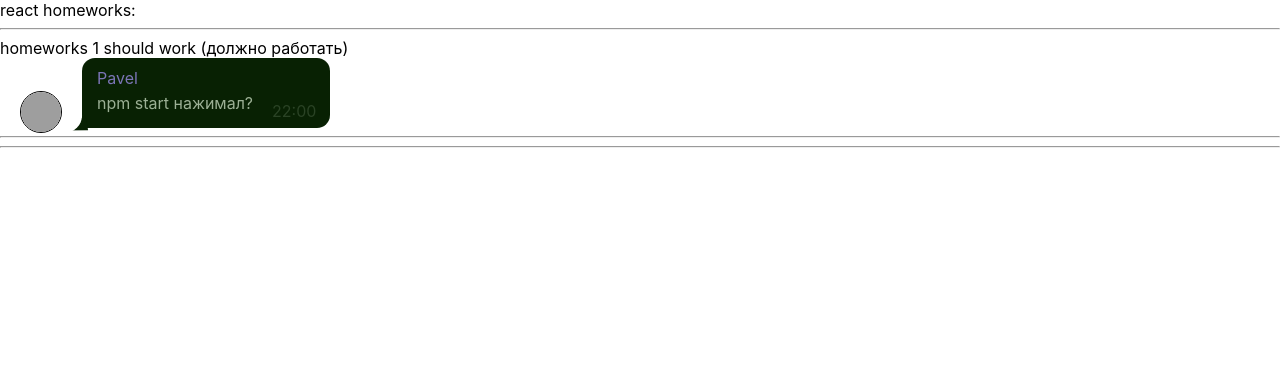
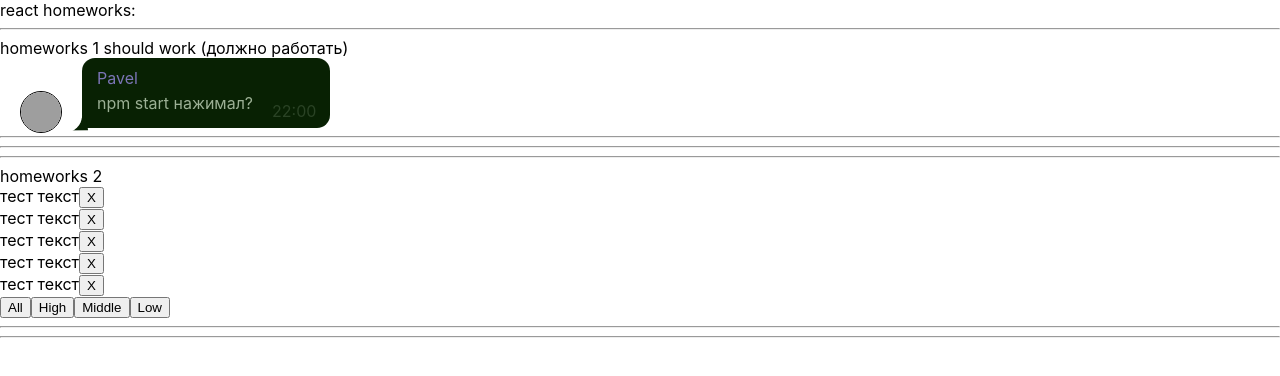
Before and after one commit to Lapa17/homeworks-lapa, a React (Create React App) app: page / in a window 1280 px wide. Shown: the top 376 px of the page. Built offline with nearby package versions, Linux system fonts and the light colour scheme; grey boxes are pictures that could not be loaded.

Commit message:
add functions
nothing is worked

```diff
--- a/src/p1-main/m1-ui/u1-app/App.tsx
+++ b/src/p1-main/m1-ui/u1-app/App.tsx
@@ -2,13 +2,14 @@
 import s from './App.module.css'
 import HW1 from '../../../p2-homeworks/h1/HW1'
 import '../../../p2-homeworks/h1/Message.module.css'
+import HW2 from "../../../p2-homeworks/h2/HW2";
 
 function App() {
     return (
         <div className={s.App}>
             <div>react homeworks:</div>
             <HW1/>
-            {/*<HW2/>*/}
+            <HW2/>
             {/*<HW3/>*/}
             {/*<HW4/>*/}
             {/*<HW5/>*/}
--- a/src/p2-homeworks/h2/Affair.tsx
+++ b/src/p2-homeworks/h2/Affair.tsx
@@ -1,18 +1,19 @@
 import React from 'react'
+import {AffairType} from "./HW2";
 
 type AffairPropsType = {
     // key не нужно типизировать
     affair: any // need to fix any
-    deleteAffairCallback: any // need to fix any
+    deleteAffairCallback: (_id: number) => void // need to fix any
 }
 
 function Affair(props: AffairPropsType) {
     const deleteCallback = () => {}// need to fix
+    //props.deleteAffairCallback(affair._id)
 
     return (
         <div>
-            // show some text
-
+            <span>тест текст</span>
             <button onClick={deleteCallback}>X</button>
         </div>
     )
--- a/src/p2-homeworks/h2/Affairs.tsx
+++ b/src/p2-homeworks/h2/Affairs.tsx
@@ -1,11 +1,11 @@
 import React from 'react'
 import Affair from './Affair'
-import {AffairType} from './HW2'
+import {AffairType, FilterType} from './HW2'
 
 type AffairsPropsType = { // need to fix any
-    data: any
-    setFilter: any
-    deleteAffairCallback: any
+    data: Array<AffairType>
+    setFilter: (affairs: Array<AffairType>, filter:FilterType) => void
+    deleteAffairCallback: (_id: number) => void
 }
 
 function Affairs(props: AffairsPropsType) {
@@ -17,10 +17,10 @@
         />
     ))
 
-    const setAll = () => {} // need to fix
-    const setHigh = () => {}
-    const setMiddle = () => {}
-    const setLow = () => {}
+    const setAll = () => {props.setFilter(props.data,'all')} // need to fix
+    const setHigh = () => {props.setFilter(props.data,'high')}
+    const setMiddle = () => {props.setFilter(props.data,'middle')}
+    const setLow = () => {props.setFilter(props.data,'low')}
 
     return (
         <div>
--- a/src/p2-homeworks/h2/HW2.tsx
+++ b/src/p2-homeworks/h2/HW2.tsx
@@ -2,12 +2,21 @@
 import Affairs from './Affairs'
 
 // types
-export type AffairPriorityType = any // need to fix any
-export type AffairType = any // need to fix any
-export type FilterType = 'all' | AffairPriorityType
+// export type AffairPriorityType = {
+//     high: string
+//     middle: string
+//     low: string
+// } // need to fix any
+export type AffairType = {
+    _id:number
+    name:string
+    priority:string
+}
+ // need to fix any
+export type FilterType = 'all' | 'high' | 'middle' | 'low'
 
 // constants
-const defaultAffairs: any = [ // need to fix any
+const defaultAffairs:Array<AffairType> = [ // need to fix any
     {_id: 1, name: 'React', priority: 'high'},
     {_id: 2, name: 'anime', priority: 'low'},
     {_id: 3, name: 'games', priority: 'low'},
@@ -16,20 +25,23 @@
 ]
 
 // pure helper functions
-export const filterAffairs = (affairs: any, filter: any): any => { // need to fix any
+export const filterAffairs = (affairs: Array<AffairType>, filter:FilterType): any => { // need to fix any
     if (filter === 'all') return affairs
-    else return // need to fix
+    else if (filter === 'high') return affairs.filter(a => a.priority === 'high')
+    else if (filter === 'middle') return affairs.filter(a => a.priority === 'middle') // need to fix
+    else if (filter === 'low') return affairs.filter(a => a.priority === 'low')
 }
-export const deleteAffair = (affairs: any, _id: any): any => { // need to fix any
-    return // need to fix
+export const deleteAffair = (affairs: Array<AffairType>, _id: number): any => { // need to fix any
+    debugger
+    return affairs.filter((a)=> a._id !== _id)
 }
 
 function HW2() {
-    const [affairs, setAffairs] = useState<any>(defaultAffairs) // need to fix any
+    const [affairs, setAffairs] = useState<Array<AffairType>>(defaultAffairs) // need to fix any
     const [filter, setFilter] = useState<FilterType>('all')
 
     const filteredAffairs = filterAffairs(affairs, filter)
-    const deleteAffairCallback = (_id: any) => setAffairs(deleteAffair(affairs, _id)) // need to fix any
+    const deleteAffairCallback = (_id: number) => setAffairs(deleteAffair(affairs, _id)) // need to fix any
 
     return (
         <div>
@@ -39,7 +51,7 @@
             {/*should work (должно работать)*/}
             <Affairs
                 data={filteredAffairs}
-                setFilter={setFilter}
+                setFilter={filterAffairs}
                 deleteAffairCallback={deleteAffairCallback}
             />
 
```
